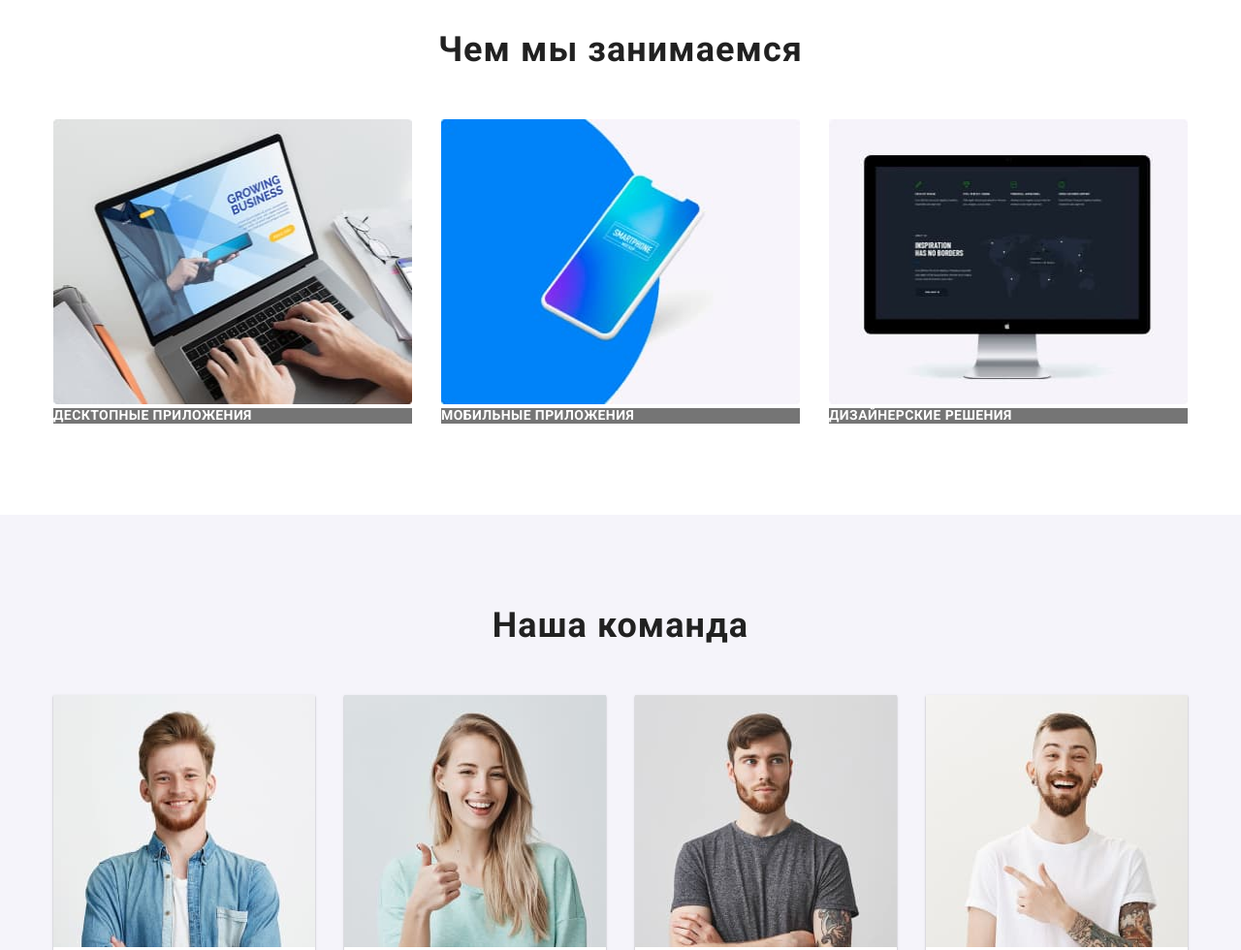
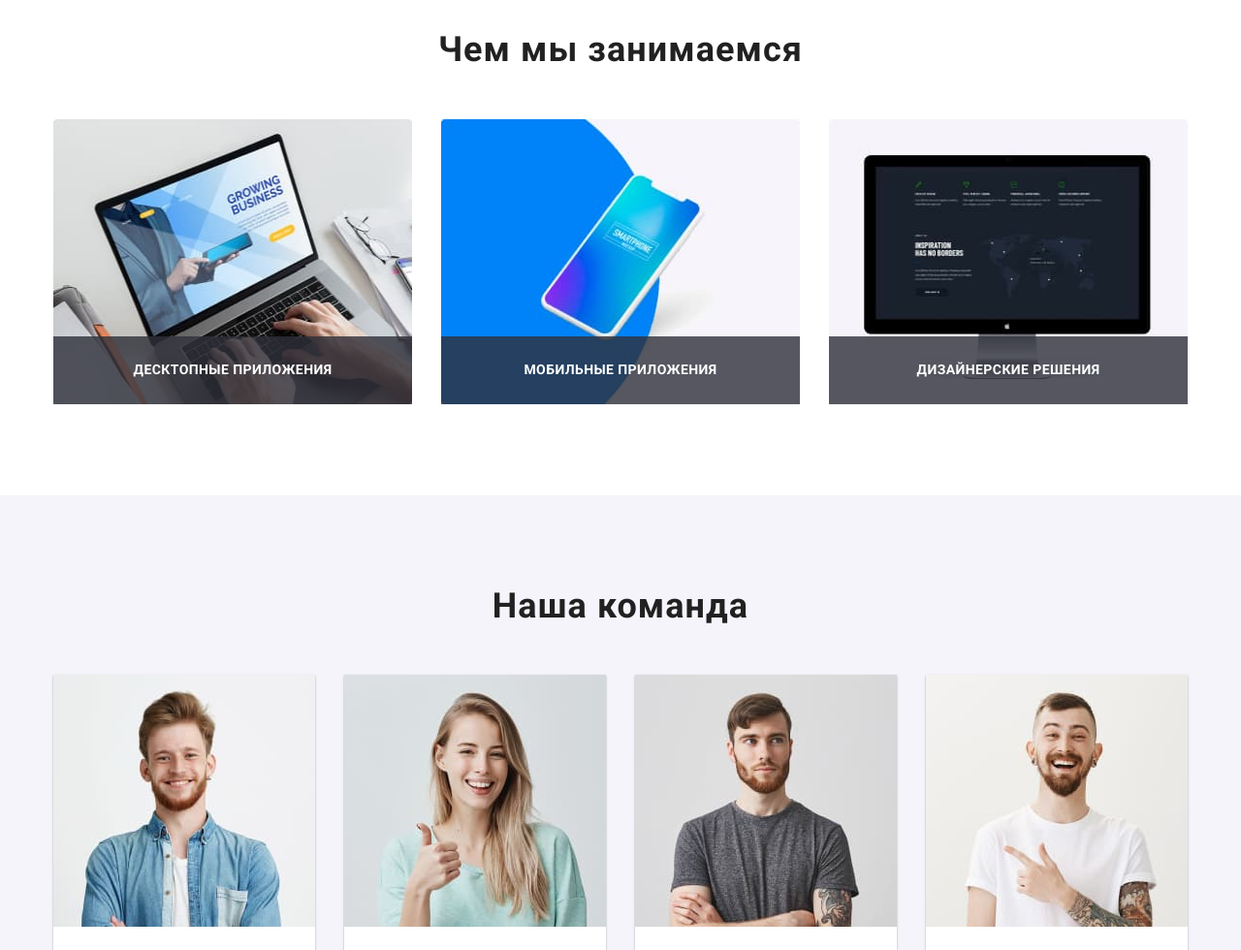
Before and after one commit to glute-coach/goit-markup-hw-05, a plain HTML site: page index.html in a window 1280 px wide. Shown: the part 1180-2160 px from the top of the page at 97% size. Drawn offline with nearby package versions, Linux system fonts and the light colour scheme.

Commit message:
Добавляет тайминг ховера

```diff
--- a/css/styles.css
+++ b/css/styles.css
@@ -38,11 +38,11 @@ ul {
     list-style: none;
 }
 
-/* img {
+img {
     display: block;
-    width: 100%;
-    height: auto;
-} */
+    /* width: 100%;
+    height: auto; */
+}
 
 .section {
     padding-top: 94px;
@@ -115,6 +115,7 @@ ul {
 .site-nav .nav-link:hover,
 .site-nav .nav-link:focus {
     color: var(--accent-color);
+    transition: 250ms var(--timing-function);
 }
 
 .site-nav .nav-link.current {
@@ -150,11 +151,13 @@ ul {
 
 .contacts-link:hover .icon {
     fill: var(--accent-color);
+    transition: 250ms var(--timing-function);
 }
 
 .contacts-link:hover,
 .contacts-link:focus {
     color: var(--accent-color);
+    transition: 250ms var(--timing-function);
 }
 
 .contacts {
@@ -277,11 +280,20 @@ ul {
 }
 
 .work-list .title {
+    position: absolute;
+    bottom: 0;
+    left: 0;
+
     margin-top: 0;
     margin-bottom: 0;
+    padding-top: 27px;
+    padding-bottom: 27px;
+    width: 370px;
+    height: 70px;
+    text-align: center;
 
     color: var(--primary-white-color);
-    background-color: var(--secondary-text-color);
+    background-color: rgba(47, 48, 58, 0.8);
     font-weight: 700;
     font-size: 14px;
     line-height: 1.14;
@@ -300,8 +312,12 @@ ul {
     margin-top: 0;
 }
 
-.work-list .item:not(:last-child) {
+.work-list .work-item:not(:last-child) {
     margin-right: 30px;
+}
+
+.work-item {
+    position: relative;
 }
 
 /* команда */
@@ -382,6 +398,7 @@ ul {
 
 .social-item:hover {
     background-color: var(--accent-color);
+    transition: 250ms var(--timing-function);
 }
 
 .social-item:hover .icon {
@@ -405,6 +422,8 @@ ul {
 }
 
 .customer-item {
+    /* transition: 250ms var(--timing-function); */
+
     width: 170px;
     height: 90px;
     color: inherit;
@@ -417,14 +436,17 @@ ul {
 
 .customer-list .icon {
     fill: #AFB1B8;
+    /* transition: 250ms var(--timing-function); */
 }
 
 .customer-item:hover .icon {
     fill: var(--accent-color);
+    transition: 250ms var(--timing-function);
 }
 
 .customer-item:hover {
     border: 1px solid var(--accent-color);
+    transition: 250ms var(--timing-function);
 }
 
 .customer-link {
@@ -565,6 +587,7 @@ footer {
 
 .socials-item:hover {
     background-color: var(--accent-color);
+    transition: 250ms var(--timing-function);
 }
 
 .socials-item .socials-link {
@@ -586,6 +609,8 @@ footer {
 /* Портфолио */
 /* Button */
 button {
+    transition: 250ms var(--timing-function);
+
     border: none;
     border-radius: 4px;
 
@@ -651,13 +676,16 @@ button:focus {
 
 .prodject-list .item {
     position: relative;
+    overflow: hidden;
 }
 
 .prodject-list .text {
     position: absolute;
     top: 0;
     left: 0;
-    opacity: 0;
+    /* opacity: 0; */
+    transform: translateY(100%);
+    transition: transform 250ms var(--timing-function);
 
     width: 370px;
     height: 294px;
@@ -671,10 +699,12 @@ button:focus {
     font-size: 18px;
     line-height: 1.56;
     letter-spacing: 0.03em;
+
 }
 
-.prodject-list .text:hover {
-    opacity: 1;
+.item:hover .text {
+    /* opacity: 1; */
+    transform: translateY(0);
 }
 
 .prodject-list .link {
@@ -719,7 +749,3 @@ button:focus {
 .prodject-list .item:hover {
     box-shadow: 1px 4px 6px rgba(0, 0, 0, 0.16), 0px 4px 4px rgba(0, 0, 0, 0.06), 0px 1px 1px rgba(0, 0, 0, 0.12);
 }
-
-.card-image {
-    display: block;
-}
--- a/index.html
+++ b/index.html
@@ -123,17 +123,17 @@
           <h2 class="section-title work">Чем мы занимаемся</h2>
 
           <ul class="work-list">
-            <li class="item">
+            <li class="work-item">
               <img src="./images/notebook.jpg" alt="Включенный ноутбук" width="370" height="294"/>
 
               <h3 class="title">Десктопные приложения</h3>
             </li>
-            <li class="item">
+            <li class="work-item">
               <img src="./images/smartphone.jpg" alt="Смартфон" width="370" height="294"/>
 
               <h3 class="title">Мобильные приложения</h3>
             </li>
-            <li class="item">
+            <li class="work-item">
               <img src="./images/desktop.jpg" alt="Десктоп" width="370" height="294"/>
 
               <h3 class="title">Дизайнерские решения</h3>
```
